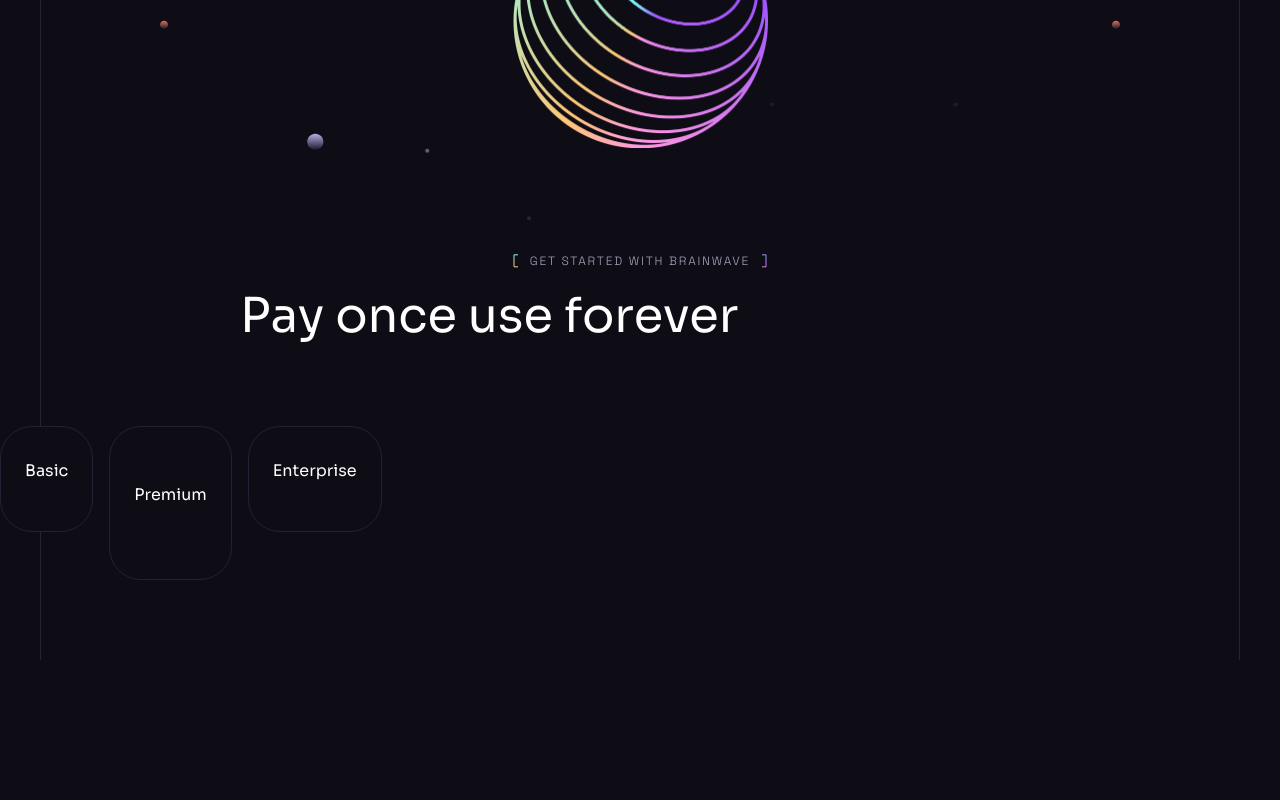
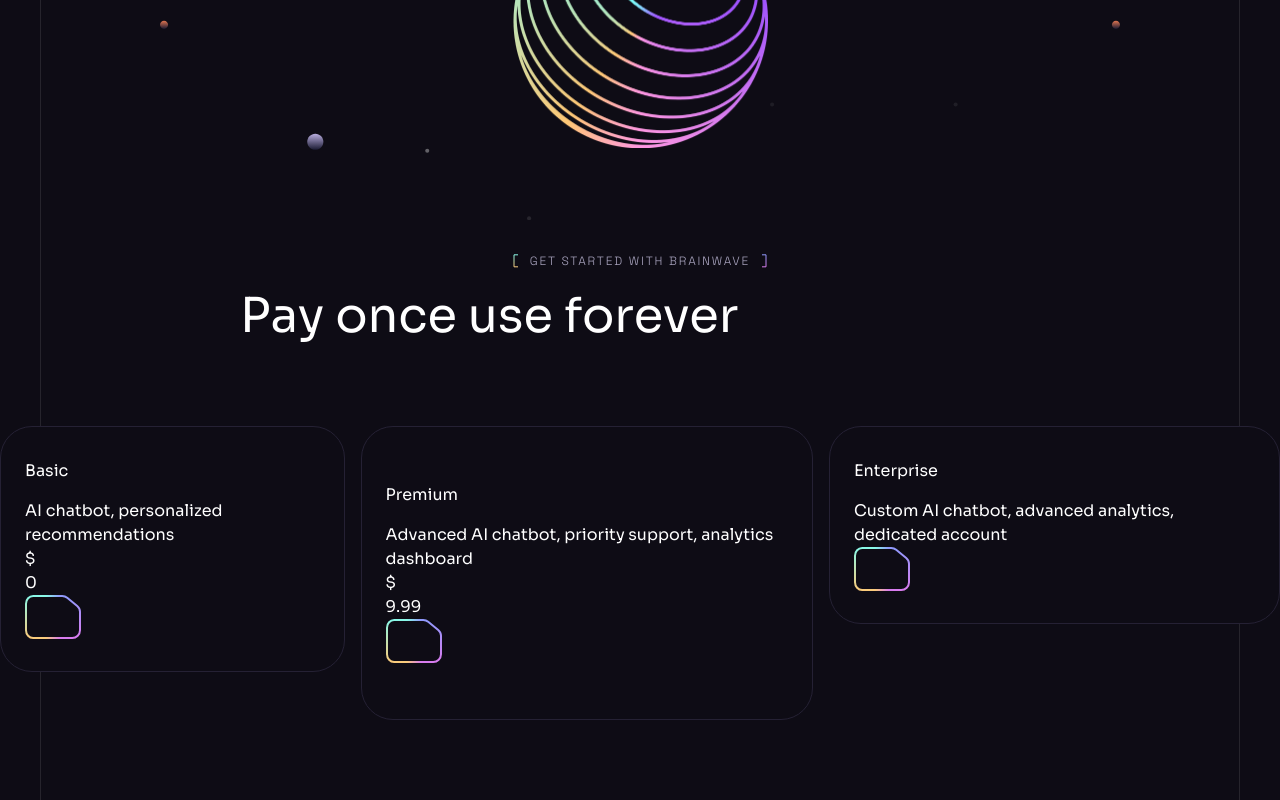
Before and after one commit to ahteshamsalamatansari/sass-ui-react, a React (Vite) app: page / in a window 1280 px wide. Shown: the part 5483-6283 px from the top of the page. Before the commit the page ends 6143 px from the top, so only its background shows below. Built offline with nearby package versions, Linux system fonts and the light colour scheme.

Commit message:
Pricing list structure is almost ready

```diff
--- a/src/components/PricingList.jsx
+++ b/src/components/PricingList.jsx
@@ -1,4 +1,5 @@
 import { pricing } from "../constants";
+import Button from './Button';
 
 const Pricinglist = () => {
   return (
@@ -9,6 +10,18 @@ const Pricinglist = () => {
           className="w-[19rem] max-lg:w-full h-full px-6 bg-n-8 border border-n-6 rounded-[2rem] lg:w-auto even:py-14 odd:py-8"
         >
           <h4 className="h4 mb-4">{item.title}</h4>
+          <p>{item.description}</p>
+          <div>
+            {item.price && (
+              <>
+                <div> $ </div>
+                <div>{item.price}</div>
+              </>
+            )}
+          </div>
+          <Button>
+
+          </Button>
         </div>
       ))}
     </div>
```
